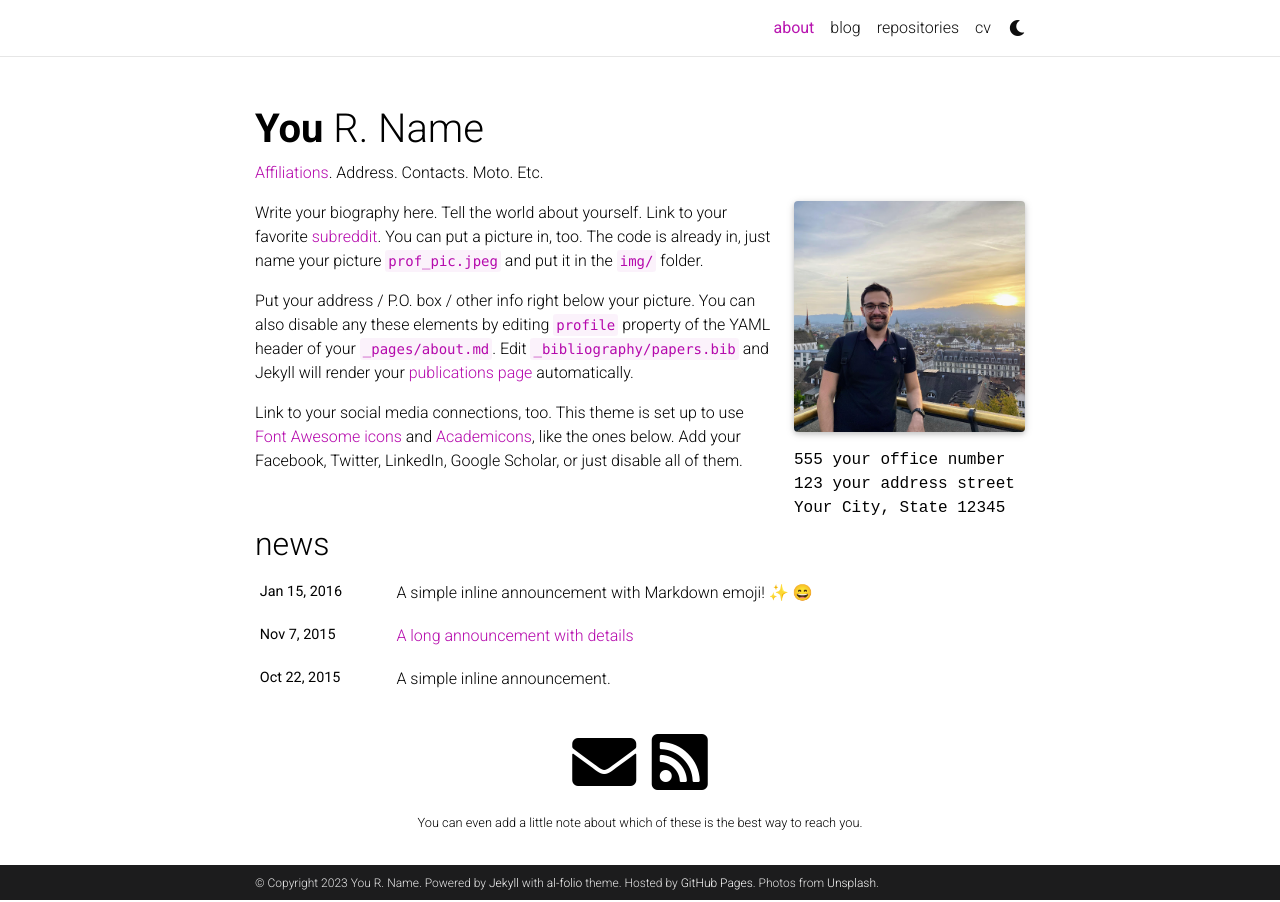
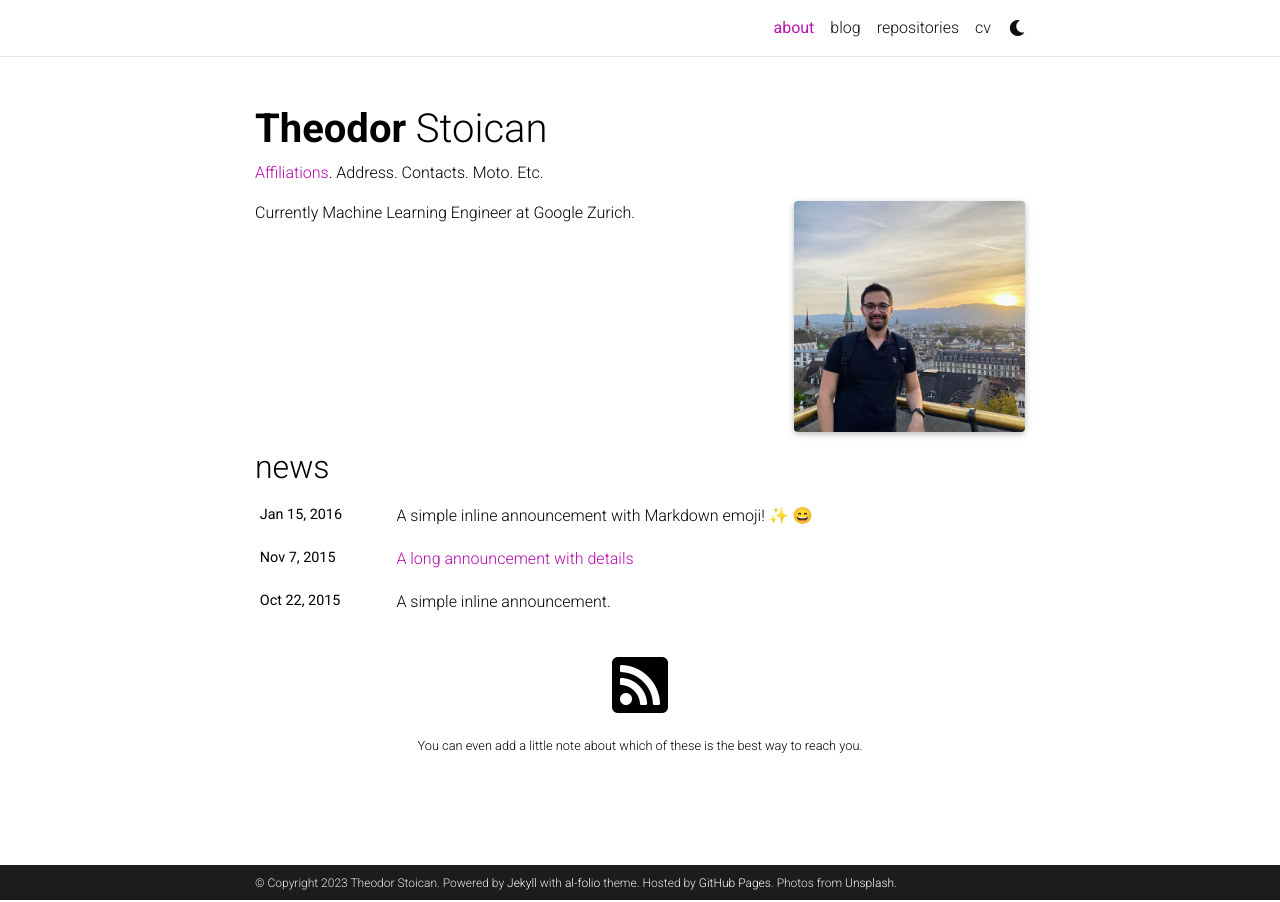
Before and after one commit to theostoican/theostoican.github.io, a Jekyll site: the page built from _pages/about.md, in a window 1280 px wide. Built offline with Jekyll 4.4.1, drawn with Linux system fonts in a browser that asks for light colours; full-size pictures stand in for the smaller copies a plugin makes; emoji names are drawn with the system emoji font; comment, search, counter and statistics services are not loaded; a style sheet for code colours, icons or effects is not loaded.

Commit message:
Changed personal description.

```diff
--- a/_config.yml
+++ b/_config.yml
@@ -3,12 +3,11 @@
 # -----------------------------------------------------------------------------
 
 title: blank # the website title (if blank, full name will be used instead)
-first_name: You
-middle_name: R.
-last_name: Name
-email: you@example.com
+first_name: Theodor
+middle_name:
+last_name: Stoican
 description: > # the ">" symbol means to ignore newlines until "footer_text:"
-  A simple, whitespace theme for academics. Based on [*folio](https://github.com/bogoli/-folio) design.
+  A blog for ML-dedicated material and personal thoughts. Disclaimer: Opinions are my own.
 footer_text: >
   Powered by <a href="https://jekyllrb.com/" target="_blank">Jekyll</a> with <a href="https://github.com/alshedivat/al-folio">al-folio</a> theme.
   Hosted by <a href="https://pages.github.com/" target="_blank">GitHub Pages</a>.
--- a/_pages/about.md
+++ b/_pages/about.md
@@ -8,18 +8,11 @@ profile:
   align: right
   image: prof_pic.jpeg
   image_circular: false # crops the image to make it circular
-  address: >
-    <p>555 your office number</p>
-    <p>123 your address street</p>
-    <p>Your City, State 12345</p>
+  address:
 
 news: true  # includes a list of news items
 selected_papers: false # includes a list of papers marked as "selected={true}"
 social: true  # includes social icons at the bottom of the page
 ---
 
-Write your biography here. Tell the world about yourself. Link to your favorite [subreddit](http://reddit.com). You can put a picture in, too. The code is already in, just name your picture `prof_pic.jpeg` and put it in the `img/` folder.
-
-Put your address / P.O. box / other info right below your picture. You can also disable any these elements by editing `profile` property of the YAML header of your `_pages/about.md`. Edit `_bibliography/papers.bib` and Jekyll will render your [publications page](/al-folio/publications/) automatically.
-
-Link to your social media connections, too. This theme is set up to use [Font Awesome icons](http://fortawesome.github.io/Font-Awesome/) and [Academicons](https://jpswalsh.github.io/academicons/), like the ones below. Add your Facebook, Twitter, LinkedIn, Google Scholar, or just disable all of them.
+Currently Machine Learning Engineer at Google Zurich.
```
